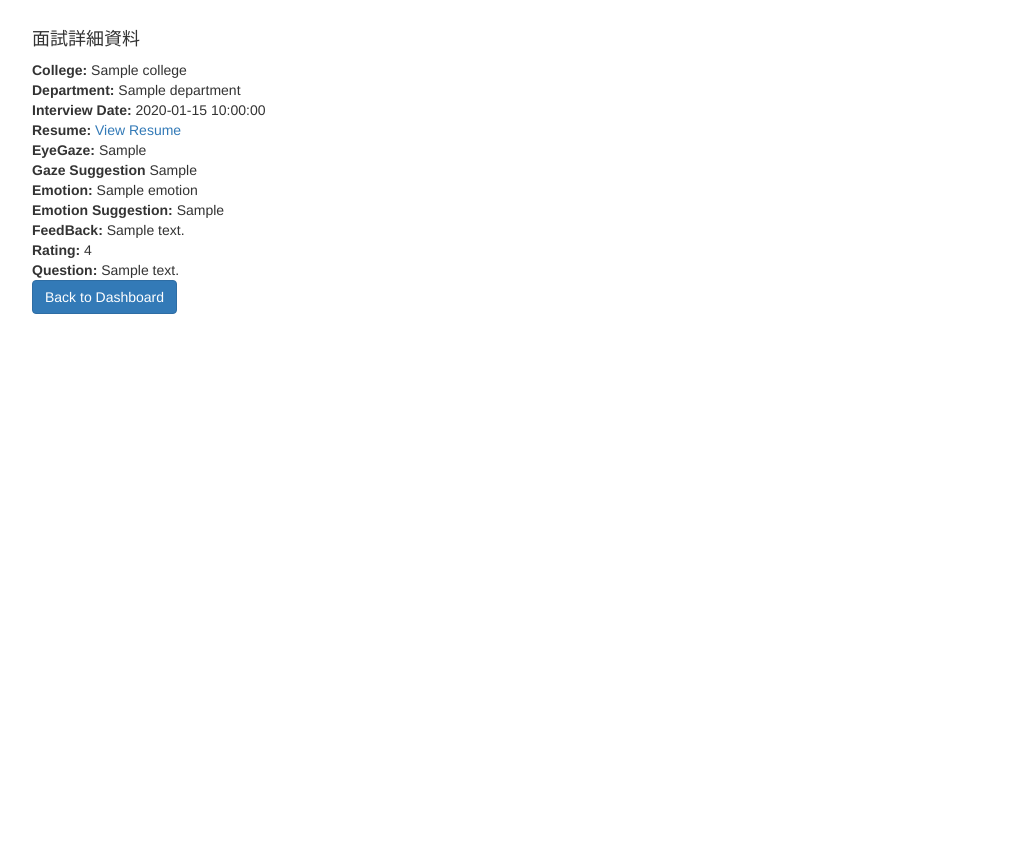
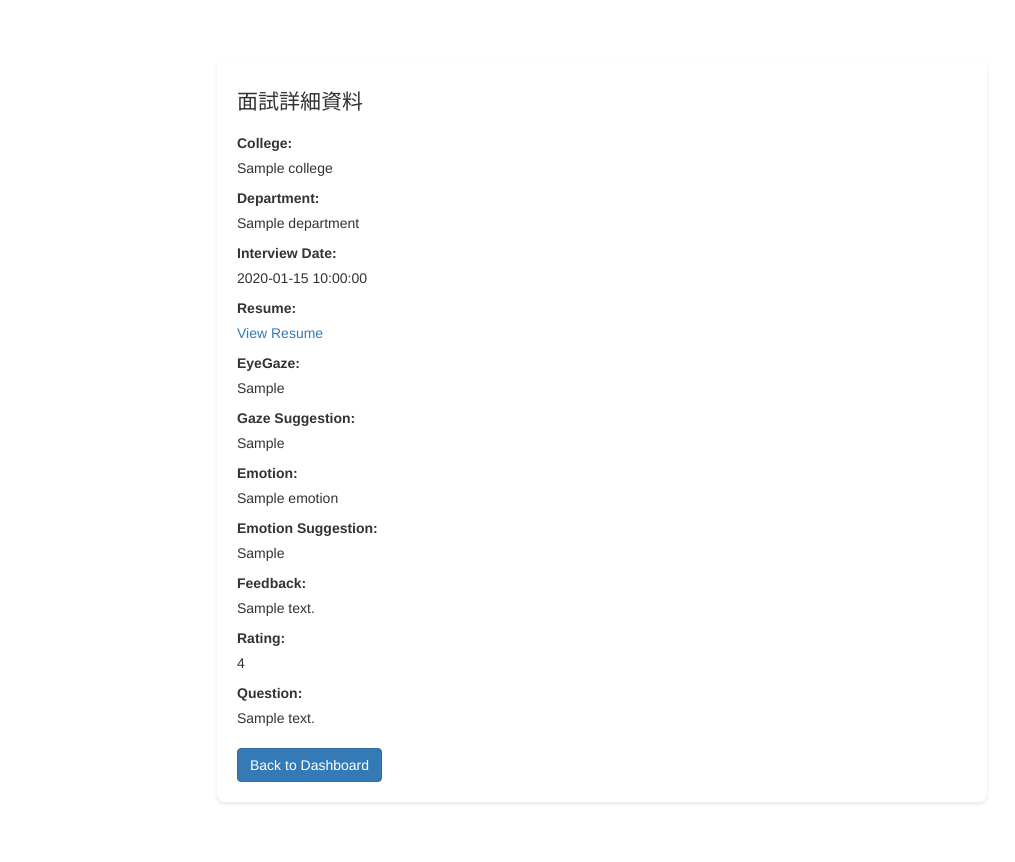
Before and after one commit to danwan1027/Mock-Interview, a Flask app: template mock_interview/templates/interview_detail.html in a window 1280 px wide. Shown: the part 52-914 px from the top of the page, without its empty margins (53-1068 px from the left). Before the commit the page ends 366 px from the top, so only its background shows below. Run offline with Flask 3, Linux system fonts and the light colour scheme; the template is opened without the code that fills it: most values are stand-ins (such as "Sample title", 1, 10 or a date in 2020); some libraries are stand-ins or nearby versions.

```diff
--- a/mock_interview/models/firebase_func.py
+++ b/mock_interview/models/firebase_func.py
@@ -419,7 +419,7 @@ def getQuestion(interview_id: str):
             'question_department': ques_data['question_department'],
             'question_school': ques_data['question_school'],
             'question_schooldepartment': ques_data['question_schooldepartment'],
-            'qusetion_text': ques_data['qusetion_text'],
+            'question_text': ques_data['question_text'],
             'user_id': ques_data['user_id'],
         })
 
--- a/mock_interview/templates/interview_detail.html
+++ b/mock_interview/templates/interview_detail.html
@@ -4,7 +4,53 @@
     <meta charset="UTF-8">
     <meta name="viewport" content="width=device-width, initial-scale=1.0">
     <title>Interview Details</title>
+    <style>
+        .container {
+            max-width: 800px;
+            margin: auto;
+            padding: 20px;
+        }
+        .card {
+            background-color: #fff;
+            border-radius: 8px;
+            box-shadow: 0 2px 4px rgba(0, 0, 0, 0.1);
+            margin-bottom: 20px;
+        }
+        .card-body {
+            padding: 20px;
+        }
+        .card-title {
+            font-size: 1.5em;
+            margin-bottom: 20px;
+        }
+        .details-container {
+            margin-bottom: 20px;
+        }
+        .detail-item {
+            margin-bottom: 10px;
+        }
+        .detail-item strong {
+            display: block;
+            font-weight: 600;
+            margin-bottom: 5px;
+        }
+        .btn {
+            display: inline-block;
+            padding: 10px 20px;
+            font-size: 1em;
+            color: #fff;
+            background-color: #007bff;
+            border: none;
+            border-radius: 4px;
+            text-decoration: none;
+            cursor: pointer;
+        }
+        .btn:hover {
+            background-color: #0056b3;
+        }
+    </style>
 </head>
+<body>
     {% extends "base.html" %}
 
     {% block title %}Interview Details{% endblock %}
@@ -37,7 +83,7 @@
                                     <strong>EyeGaze:</strong> {{ EyeGaze.gaze_coordinates }}
                                 </div>
                                 <div class="detail-item">
-                                <strong>Gaze Suggestion</strong> {{ EyeGaze.gaze_suggestion }}
+                                    <strong>Gaze Suggestion:</strong> {{ EyeGaze.gaze_suggestion }}
                                 </div>
                                 {% endfor %}
                                 {% for EmotionRecognition in EmotionRecognition %}
@@ -50,7 +96,7 @@
                                 {% endfor %}
                                 {% for Feedback in Feedback %}
                                 <div class="detail-item">
-                                <strong>FeedBack:</strong> {{ Feedback.comments }}
+                                    <strong>Feedback:</strong> {{ Feedback.comments }}
                                 </div>
                                 <div class="detail-item">
                                     <strong>Rating:</strong> {{ Feedback.rating }}
@@ -61,7 +107,6 @@
                                     <strong>Question:</strong> {{ Question.question_text }}
                                 </div>
                                 {% endfor %}
-                            <!-- Add other details as needed -->
                             </div>
                             <a href="{{ url_for('home_view.dashboard') }}" class="btn btn-primary">Back to Dashboard</a>
                         </div>
@@ -71,3 +116,5 @@
         </div>
     </div>
     {% endblock %}
+</body>
+</html>
--- a/mock_interview/views/GPT/generate_question.py
+++ b/mock_interview/views/GPT/generate_question.py
@@ -34,8 +34,8 @@ def generate_question():
 
     if file:
         text = convert(file)
-        # generated_question = genquestion(text, school, department)
-        generated_question = "test"
+        generated_question = genquestion(text, school, department)
+        # generated_question = "test"
         if generated_question:
             return jsonify({'generated_question': generated_question})
         else:
--- a/mock_interview/views/GPT/rate_advice.py
+++ b/mock_interview/views/GPT/rate_advice.py
@@ -23,15 +23,15 @@ def rate_advice():
     # 也可以是結合分析面試回答和面試情緒的函數的評論後再總結
     #但因為太花錢了所以先直接分析一次
     # final_advice = gen_final_advice(audio_advice, view_advice, data)
-    # final_advice = gen_final_advice(data)
+    final_advice = gen_final_advice(data)
     # interview_score = gen_score(final_advice)
 
     ######## test省token ##########
     audio_advice = "test"
     view_advice = "test"
     emotion_advice = "test"
-    final_advice = "test"
-    interview_score = 80
+    # final_advice = "test"
+    interview_score = 75
     ###############################
 
 
--- a/requirements.txt
+++ b/requirements.txt
@@ -14,3 +14,4 @@ pdfplumber==0.5.28
 flask-login==0.6.3
 flask-wtf==1.2.1
 flask_bootstrap==3.3.7.1
+matplotlib
```
Also changed, not shown: mock_interview/templates/dashboard/dashboard.html (+14 -0 lines), mock_interview/views/home_view.py (+63 -1 lines). Lines whose indentation alone changed are shown as unchanged.
